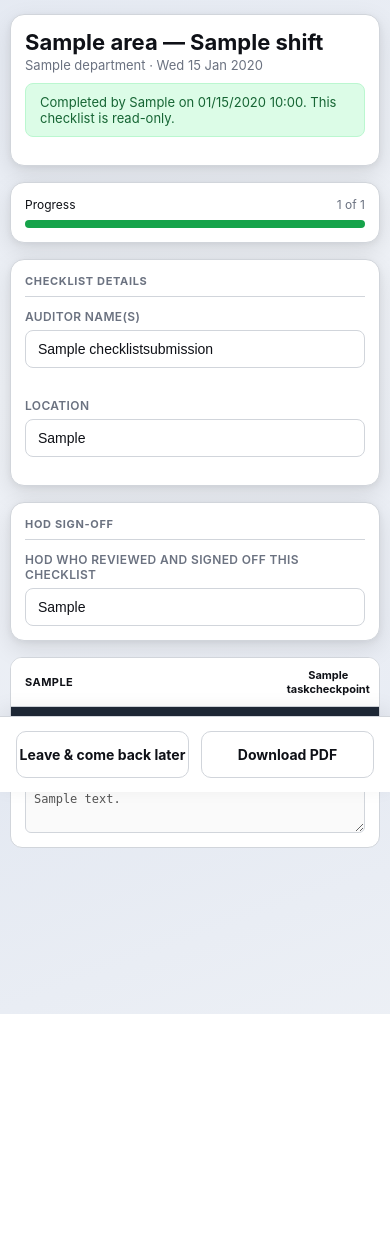
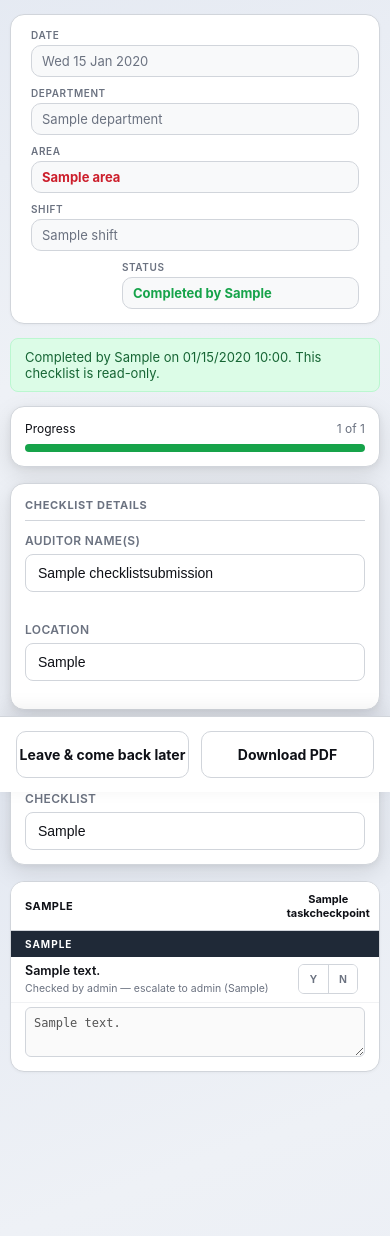
Before and after one commit to SeyiEsther/SAS, an ASP.NET Core app: page /Checklist?areaId=1&shiftId=1&date=2020-01-15 in a window 390 px wide. Shown: the part 52-1288 px from the top of the page. Before the commit the page ends 1066 px from the top, so only its background shows below. Run offline with ASP.NET Core 8, Linux system fonts and the light colour scheme; empty tables hold one stand-in row (values such as "Sample post"); database files in the repository are not loaded; some libraries are stand-ins or nearby versions.

Commit message:
Use TL's actual session-bar header pattern on the checklist page
The checklist entry page was using a plain <h1> title where TL's Form.cshtml
uses a .session-bar — a row of small read-only labeled fields (Date, Shift,
Area, ...). Copied that CSS verbatim from TL's site.css (.session-bar, .sf)
and rebuilt the checklist header to match it exactly, including the
mobile stacking breakpoint.

Also widened the grid-mode page (Dispatch's hourly grid needs the room) to
match TL's 1400px .page width, and aligned .grid-wrap's border-radius and
box-shadow with TL's exact values instead of SAS's own slightly different
ones.

Co-Authored-By: Claude Sonnet 5 <noreply@anthropic.com>
Claude-Session: https://claude.ai/code/session_016EWs7CTpBDXdAySF3abybn

```diff
--- a/src/SAS.Web/Pages/Checklist.cshtml
+++ b/src/SAS.Web/Pages/Checklist.cshtml
@@ -20,7 +20,7 @@
     var items = Model.Items;
 }
 
-<div class="page" data-checklist-root
+<div class="page @(Model.IsGridMode ? "wide" : "")" data-checklist-root
      data-submission-id="@submission.Id"
      data-total="@Model.TotalCount"
      data-answered="@Model.AnsweredCount"
@@ -34,14 +34,21 @@
 
     @Html.AntiForgeryToken()
 
-    <div class="card checklist-head">
-        <h1>@Model.Area!.Name — @Model.Shift!.Name</h1>
-        <div class="meta">@Model.Department!.Name &middot; @Model.ChecklistDate.ToString("ddd dd MMM yyyy")</div>
+    <div class="session-bar">
+        <div class="sf"><label>Date</label><input type="text" value="@Model.ChecklistDate.ToString("ddd dd MMM yyyy")" readonly></div>
+        <div class="sf"><label>Department</label><input type="text" value="@Model.Department!.Name" readonly></div>
+        <div class="sf"><label>Area</label><input type="text" value="@Model.Area!.Name" readonly style="font-weight:700;color:var(--red)"></div>
+        <div class="sf"><label>Shift</label><input type="text" value="@Model.Shift!.Name" readonly></div>
         @if (Model.IsReadOnly)
         {
-            <div class="ok-msg" style="margin-top:10px">Completed by @submission.CompletedBy on @submission.CompletedAt!.Value.ToLocalTime().ToString("g"). This checklist is read-only.</div>
+            <div class="sf" style="margin-left:auto"><label>Status</label><input type="text" value="Completed by @submission.CompletedBy" readonly style="color:var(--green);font-weight:700"></div>
         }
     </div>
+
+    @if (Model.IsReadOnly)
+    {
+        <div class="ok-msg">Completed by @submission.CompletedBy on @submission.CompletedAt!.Value.ToLocalTime().ToString("g"). This checklist is read-only.</div>
+    }
 
     <div class="card">
         <div class="progress-label">
--- a/src/SAS.Web/wwwroot/css/site.css
+++ b/src/SAS.Web/wwwroot/css/site.css
@@ -57,7 +57,7 @@ a { color: inherit; text-decoration: none; }
 .tbtn:hover { background: rgba(255,255,255,.14); color: #fff; }
 
 .page { max-width: 900px; margin: 0 auto; padding: 20px 16px 40px; }
-.page.wide { max-width: 1200px; }
+.page.wide { max-width: 1400px; }
 
 .card {
     background: var(--white);
@@ -70,6 +70,26 @@ a { color: inherit; text-decoration: none; }
 
 .checklist-head h1 { font-size: 22px; font-weight: 700; }
 .checklist-head .meta { color: var(--muted); font-size: 13px; margin-top: 2px; }
+
+/* Session bar — matches TL's Form.cshtml header exactly: a row of small
+   labeled read-only fields rather than a plain title. */
+.session-bar {
+    background: var(--white); border: 1px solid var(--border); border-radius: 14px;
+    padding: 14px 20px; display: flex; gap: 16px; align-items: flex-end; flex-wrap: wrap; margin-bottom: 14px;
+    box-shadow: 0 1px 3px rgba(15,17,23,.04);
+}
+.sf { display: flex; flex-direction: column; gap: 4px; }
+.sf label { font-size: 10px; text-transform: uppercase; letter-spacing: .06em; color: var(--muted); font-weight: 600; }
+.sf input, .sf select {
+    padding: 7px 10px; border: 1px solid var(--border); border-radius: 10px; font-size: 13px;
+    font-family: inherit; color: var(--ink); background: var(--white); min-width: 120px;
+}
+.sf input:focus, .sf select:focus { outline: none; border-color: var(--accent); box-shadow: 0 0 0 3px rgba(43,90,237,.1); }
+.sf input[readonly] { background: var(--surface); color: var(--muted); }
+@media (max-width: 640px) {
+    .session-bar { flex-direction: column; align-items: stretch; gap: 10px; }
+    .session-bar .sf input, .session-bar .sf select { width: 100%; }
+}
 
 .progress-label { display: flex; justify-content: space-between; align-items: center; margin-bottom: 8px; font-size: 12px; }
 .progress-label .count { color: var(--muted); }
@@ -123,7 +143,10 @@ a { color: inherit; text-decoration: none; }
 .cp-btn.active-issue { background: var(--red-bg); border-color: var(--red); color: var(--red-text); }
 
 /* Dispatch hourly grid */
-.grid-wrap { overflow-x: auto; border: 1px solid var(--border); border-radius: 12px; background: var(--white); margin-bottom: 16px; -webkit-overflow-scrolling: touch; }
+.grid-wrap {
+    overflow-x: auto; border: 1px solid var(--border); border-radius: 14px; background: var(--white);
+    margin-bottom: 14px; box-shadow: 0 1px 3px rgba(15,17,23,.04); -webkit-overflow-scrolling: touch;
+}
 .grid-wrap table { border-collapse: collapse; width: 100%; }
 .grid-wrap thead th { position: sticky; top: 0; background: var(--white); z-index: 2; padding: 10px 8px; font-size: 11px; border-bottom: 1px solid var(--border); }
 .grid-wrap th.qcol { text-align: left; padding-left: 14px; text-transform: uppercase; letter-spacing: .04em; width: 260px; min-width: 220px; position: sticky; left: 0; background: var(--white); z-index: 3; }
```
